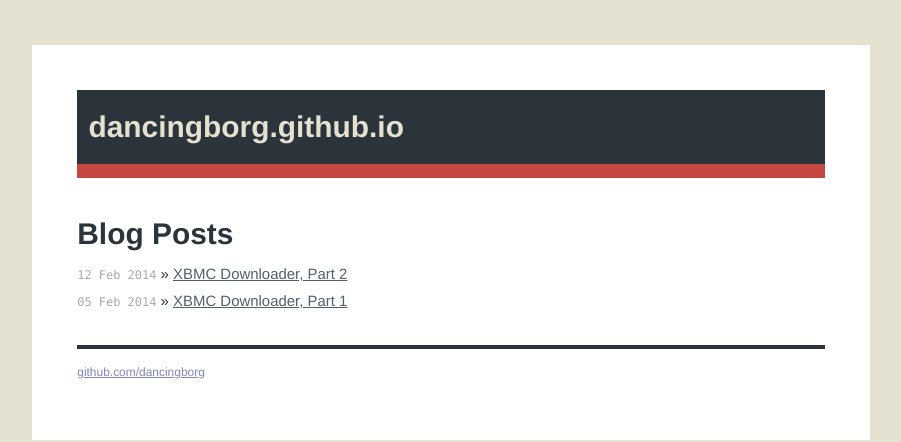
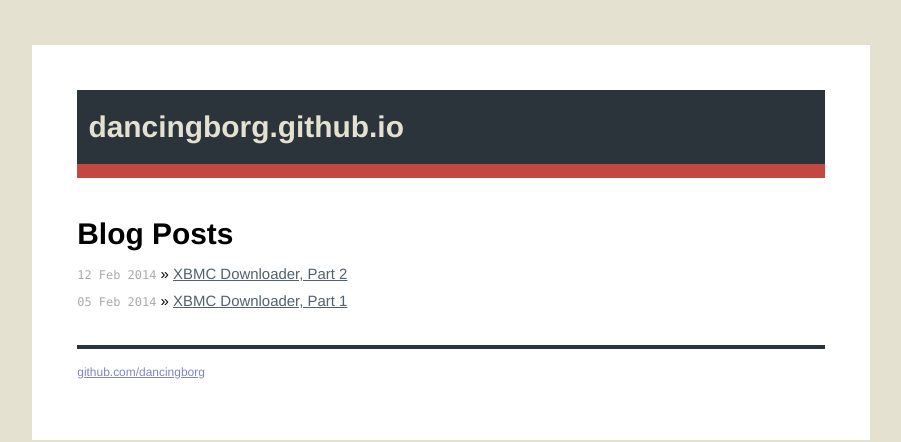
Before and after one commit to andre-abadi/andre-abadi.github.io, a Jekyll site: the page built from index.html, in a window 1280 px wide. Shown: the top 442 px of the page, without its empty margins (189-1090 px from the left). Built offline with Jekyll 4.4.1, drawn with Linux system fonts in a browser that asks for light colours; Markdown is read by kramdown in place of the engine named in the settings.

Commit message:
Update main.css

```diff
--- a/css/main.css
+++ b/css/main.css
@@ -17,7 +17,7 @@
   font: 13.34px Helvetica, Arial, sans-serif;
   font-size: small;
   text-align: center;
-  color: #2C343B
+  color: black
 }
 
 /*
```
